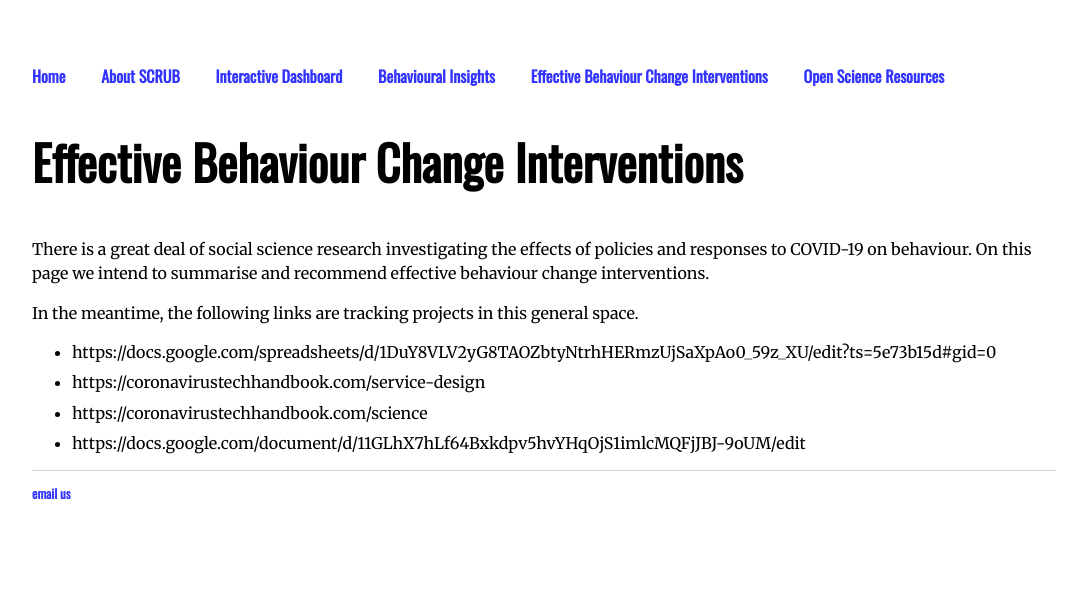
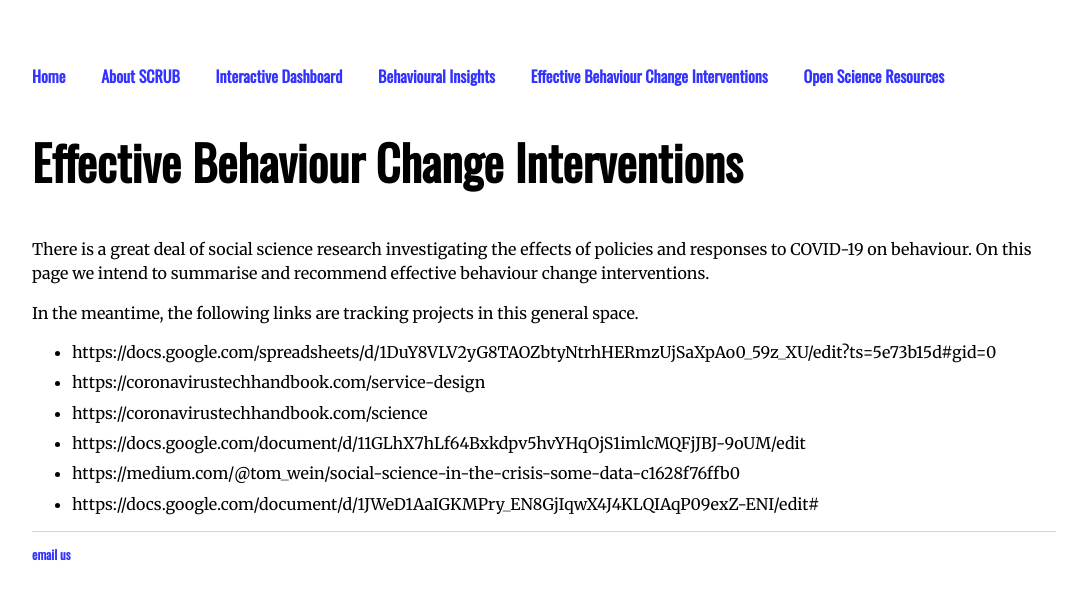
Before and after one commit to aksaeri/scrub, a Jekyll site: the page built from pages/interventions.md, in a window 1280 px wide. Shown: the top 599 px of the page, without its empty margins (96-1183 px from the left). Built offline with Jekyll 4.4.1, drawn with Linux system fonts in a browser that asks for light colours; some of the changed lines change nothing that is shown.

Commit message:
Update interventions.md

```diff
--- a/pages/interventions.md
+++ b/pages/interventions.md
@@ -14,3 +14,5 @@ In the meantime, the following links are tracking projects in this general space
 * https://coronavirustechhandbook.com/service-design
 * https://coronavirustechhandbook.com/science
 * https://docs.google.com/document/d/11GLhX7hLf64Bxkdpv5hvYHqOjS1imlcMQFjJBJ-9oUM/edit
+* https://medium.com/@tom_wein/social-science-in-the-crisis-some-data-c1628f76ffb0
+* https://docs.google.com/document/d/1JWeD1AaIGKMPry_EN8GjIqwX4J4KLQIAqP09exZ-ENI/edit#
```
